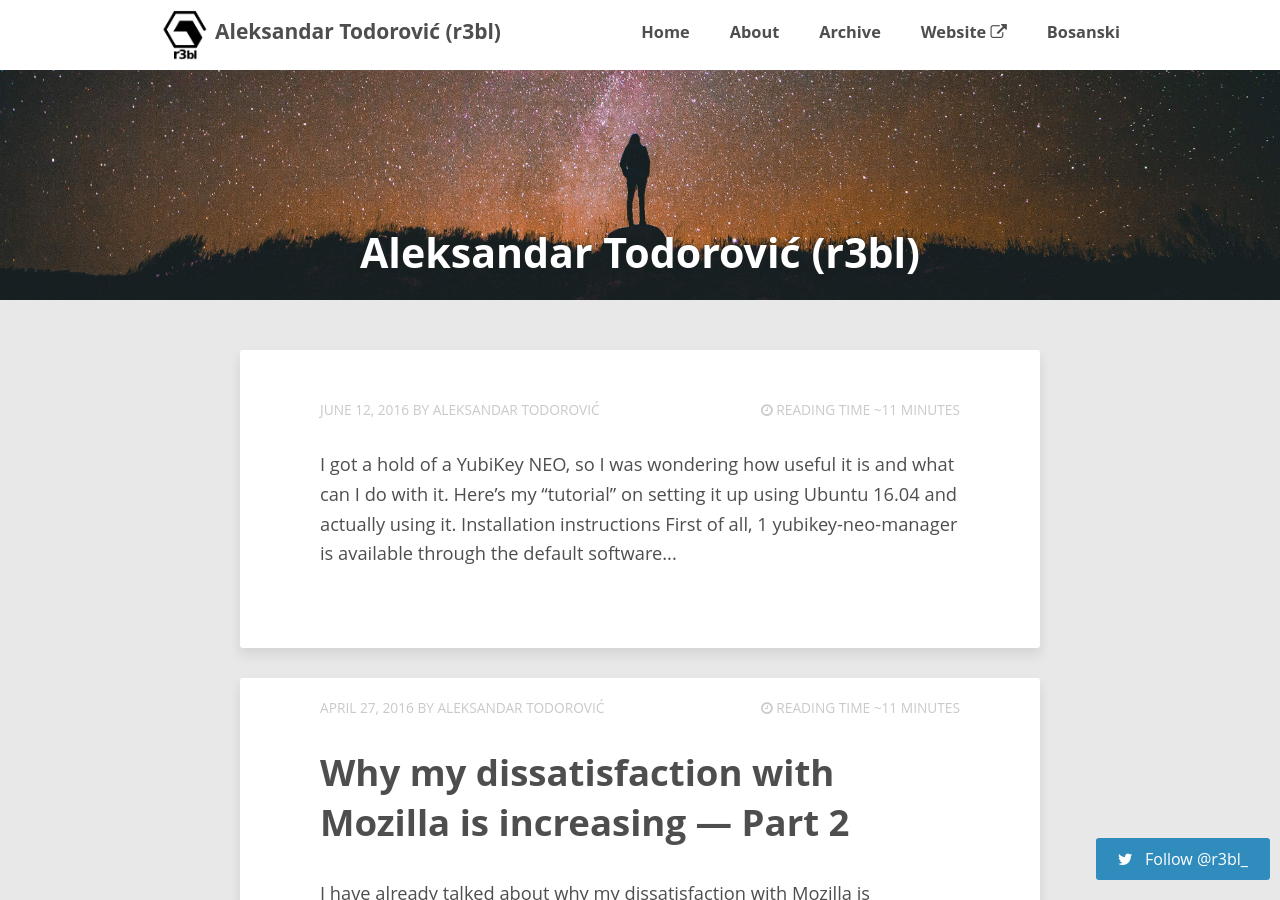
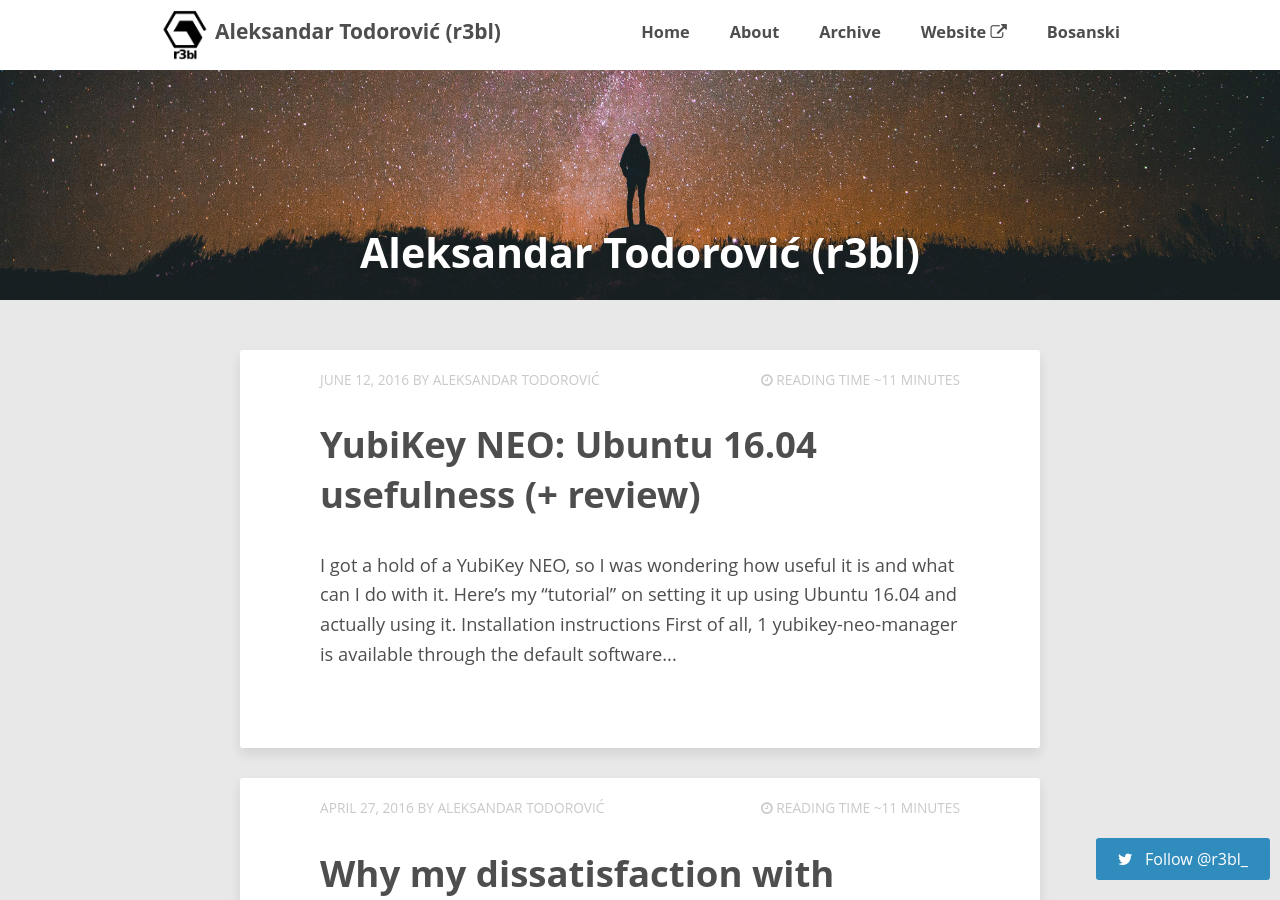
Before and after one commit to menghanhui/r3bl.blog, a Jekyll site: the page built from index.html, in a window 1280 px wide and 900 px high. Built offline with Jekyll 4.4.1, drawn with Linux system fonts in a browser that asks for light colours; nearby versions of some CDN libraries; the list of posts is cut into pages by our own code; comment, search, counter and statistics services are not loaded.

Commit message:
Title in quotes

```diff
--- a/_posts/2016-06-12-yubikey-review.md
+++ b/_posts/2016-06-12-yubikey-review.md
@@ -3,8 +3,8 @@ author: Aleksandar Todorović
 comments: true
 date: 2016-06-12 00:50:00+01:00
 layout: post
-slug: mozilla-dissatisfaction-part-2
-title: YubiKey NEO: Ubuntu 16.04 usefulness (+ review)
+slug: yubikey-usefulness
+title: "YubiKey NEO: Ubuntu 16.04 usefulness (+ review)"
 categories: en
 tags:
 - YubiKey
```
